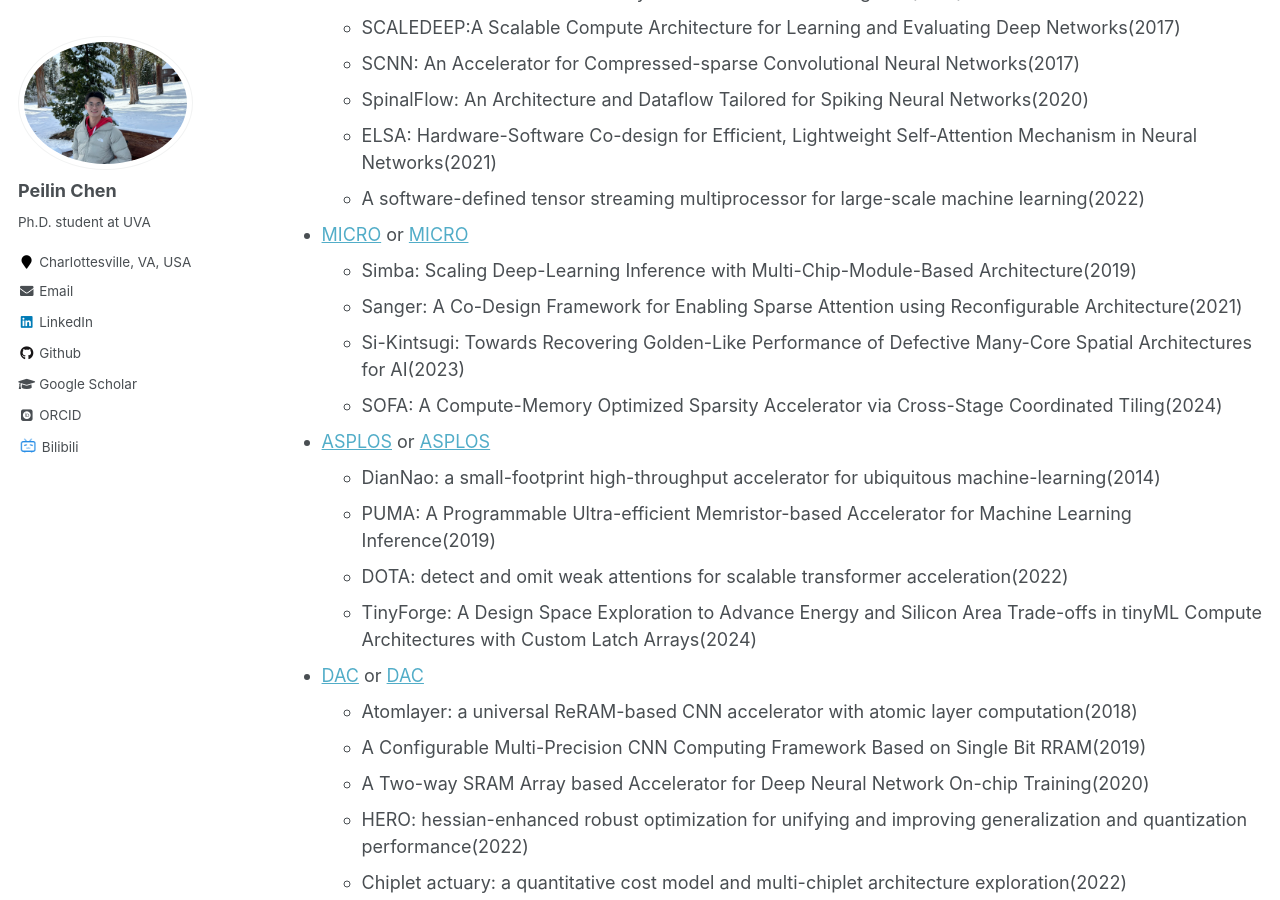
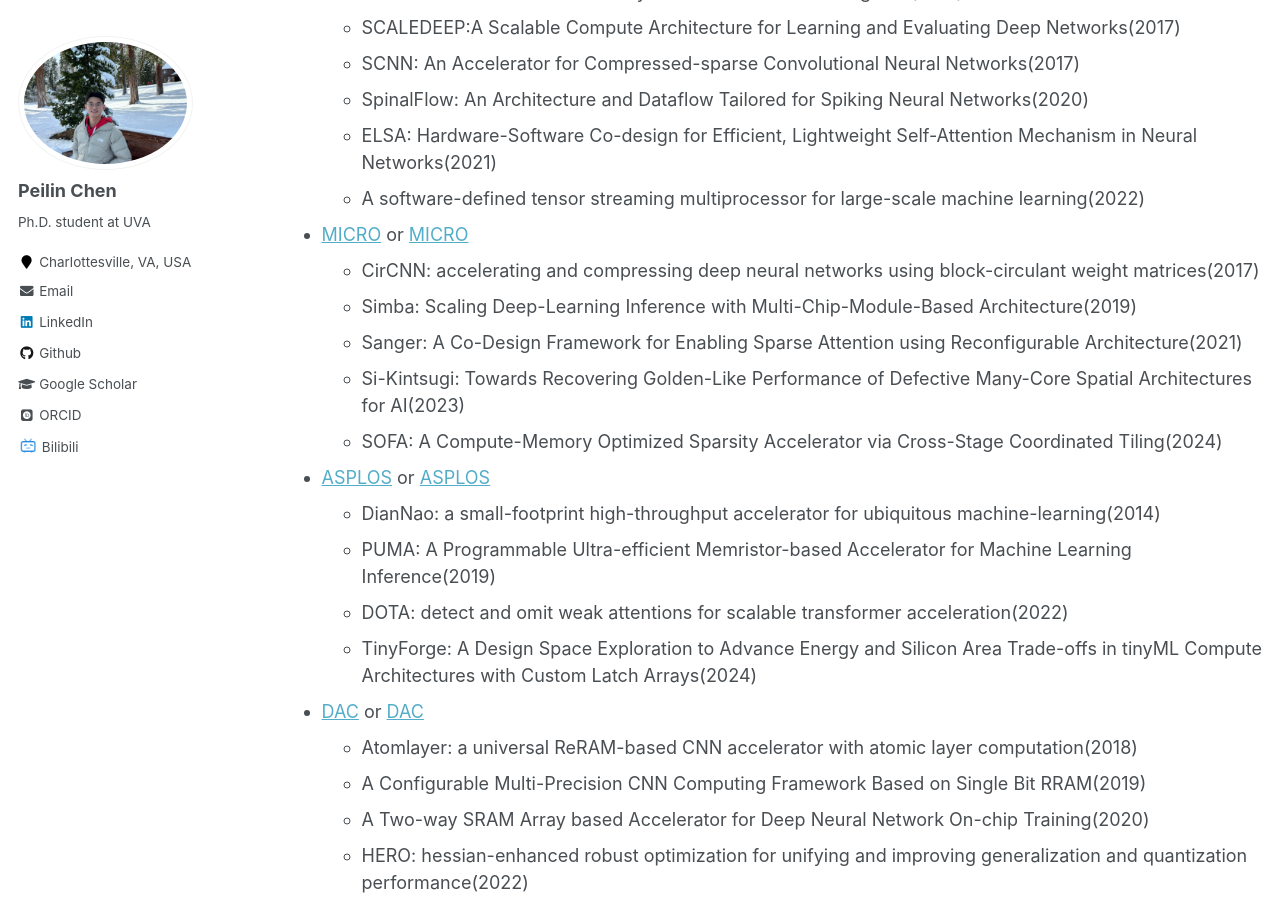
Before and after one commit to peilin-chen/peilin-chen.github.io, a Jekyll site: the page built from _pages/reading list.md, in a window 1280 px wide and 900 px high, scrolled down 2616 px. Built offline with Jekyll 4.4.1, drawn with Linux system fonts in a browser that asks for light colours; some web fonts are replaced; formulas are drawn with MathJax 3.

Commit message:
Update reading list.md

```diff
--- a/_pages/reading list.md
+++ b/_pages/reading list.md
@@ -59,6 +59,7 @@ author_profile: true
   - ELSA: Hardware-Software Co-design for Efficient, Lightweight Self-Attention Mechanism in Neural Networks(2021)
   - A software-defined tensor streaming multiprocessor for large-scale machine learning(2022)
 * [MICRO](https://dblp.org/db/conf/micro/index.html) or [MICRO](https://dl.acm.org/conference/micro)
+  - CirCNN: accelerating and compressing deep neural networks using block-circulant weight matrices(2017)
   - Simba: Scaling Deep-Learning Inference with Multi-Chip-Module-Based Architecture(2019)
   - Sanger: A Co-Design Framework for Enabling Sparse Attention using Reconfigurable Architecture(2021)
   - Si-Kintsugi: Towards Recovering Golden-Like Performance of Defective Many-Core Spatial Architectures for AI(2023)
```
